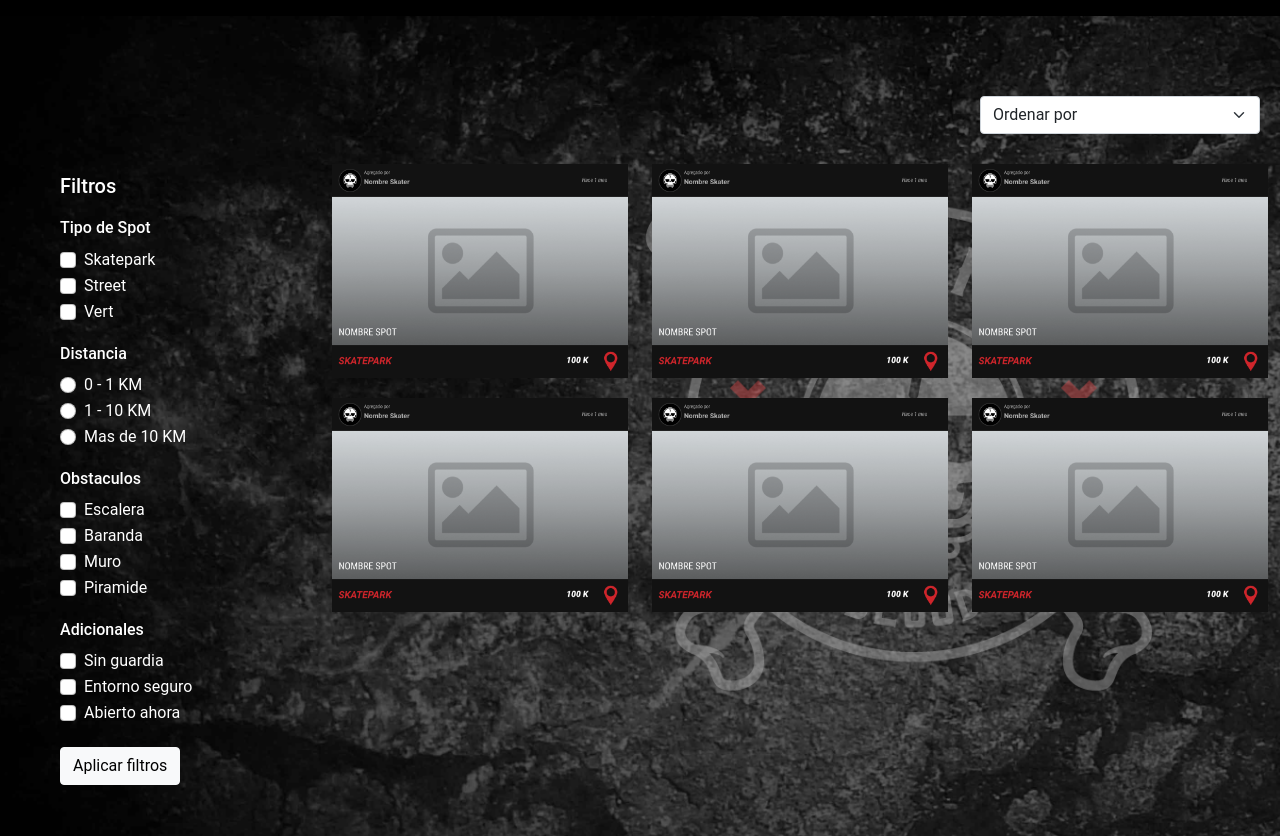
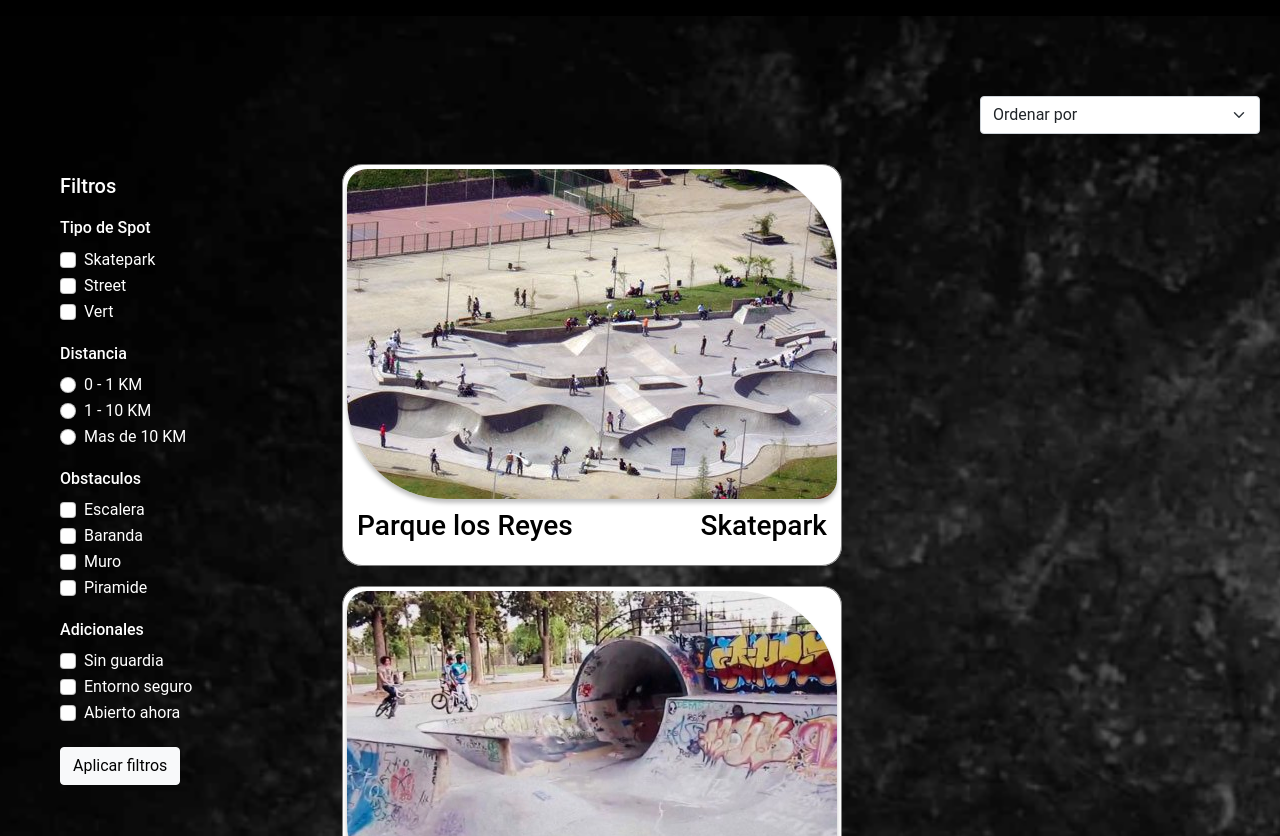
Before and after one commit to Gatamara/Patina-Tamara, a website: page spots.html in a window 1280 px wide. Shown: the part 116-952 px from the top of the page. Drawn offline with Linux system fonts and the light colour scheme.

Commit message:
card nueva1

```diff
--- a/scss/_spots.scss
+++ b/scss/_spots.scss
@@ -14,11 +14,48 @@ section#spots {
             margin: 20px 0px;
         }
     }
-    .img-spot {
-        max-width: 100%;
-        margin: 10px 0;
-    }
     .order-container {
         padding: 20px;
     }
+    .spot-item {
+        display: inline-block;
+        position: relative;
+        max-width: 500px;
+        width: 100%;
+        background: #FFFFFF;
+        border-radius: 20px;
+        margin-bottom: 10px;
+        .spot-content {
+            position: relative;
+            width: 100%;
+            border: 1px solid rgba(0, 0, 0, 0.5);
+            border-radius: 20px;
+            .spot-img {
+                display: flex;
+                max-height: 330px;
+                border-radius: 20px 100px;
+                overflow: hidden;
+                box-shadow: 0px 4px 4px rgba(0, 0, 0, 0.25);
+                justify-content: center;
+                align-items: center;
+                .img {
+                    width: 100%;
+                    height: 100%;
+                }
+            }
+        }
+        .spot-info {
+            display: flex;
+            width: 100%;
+            justify-content: space-between;
+            padding: 10px;
+            box-sizing: border-box;
+            color: black;
+        }
+    }
+    @media(min-width: $breakpoint-md) {
+        .spot-item {
+            margin: 10px 10px
+        }
+    }
 }
--- a/spots.html
+++ b/spots.html
@@ -151,24 +151,58 @@
                     </div>
                     <div class="col-xs-12 col-sm-9">
                         <div class="row">
-                            <div class="col-xs-12 col-sm-4">
-                                <img class="img-spot" src="assets/img/overlay-img.png" />
+                            <div class="col-12">
+                                <div class="spot-item">
+                                    <div class="spot-content p-1">
+                                        <div class="spot-img">
+                                            <img src="./assets/img/parque-losreyes.jpg" alt="parque-losreyes">
+                                        </div>
+                                        <div class="spot-info">
+                                            <h3>Parque los Reyes</h3>
+                                            <h3>Skatepark</h3>
+                                        </div>
+
+                                    </div>
+                                </div>
+
+                                <div class="spot-item">
+                                    <div class="spot-content p-1">
+                                        <div class="spot-img">
+                                            <img src="./assets/img/parque-ohiggins.jpg" alt="parque-ohiggins">
+                                        </div>
+                                        <div class="spot-info">
+                                            <h3>Parque-Ohiggins</h3>
+                                            <h3>Skatepark</h3>
+                                        </div>
+
+                                    </div>
+                                </div>
+
+                                <div class="spot-item">
+                                    <div class="spot-content p-1">
+                                        <div class="spot-img">
+                                            <img src="./assets/img/parque-bustamante.jpg" alt="parque-bustamante">
+                                        </div>
+                                        <div class="spot-info">
+                                            <h3>Parque Bustamante</h3>
+                                            <h3>Skatepark</h3>
+                                        </div>
+                                    </div>
+                                </div>
+                                <div class="spot-item">
+                                    <div class="spot-content p-1">
+                                        <div class="spot-img">
+                                            <img src="./assets/img/parque-araucano-1024x576.jpg" alt="parque-araucano">
+                                        </div>
+                                        <div class="spot-info">
+                                            <h3>Parque Araucano</h3>
+                                            <h3>Skatepark</h3>
+                                        </div>
+                                    </div>
+                                </div>
+
                             </div>
-                            <div class="col-xs-12 col-sm-4">
-                                <img class="img-spot" src="assets/img/overlay-img.png" />
-                            </div>
-                            <div class="col-xs-12 col-sm-4">
-                                <img class="img-spot" src="assets/img/overlay-img.png" />
-                            </div>
-                            <div class="col-xs-12 col-sm-4">
-                                <img class="img-spot" src="assets/img/overlay-img.png" />
-                            </div>
-                            <div class="col-xs-12 col-sm-4">
-                                <img class="img-spot" src="assets/img/overlay-img.png" />
-                            </div>
-                            <div class="col-xs-12 col-sm-4">
-                                <img class="img-spot" src="assets/img/overlay-img.png" />
-                            </div>
+
 
                         </div>
                     </div>
```
Also changed, not shown: assets/css/estilos.css.
